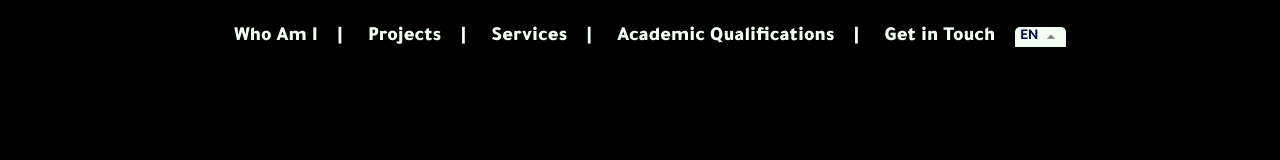
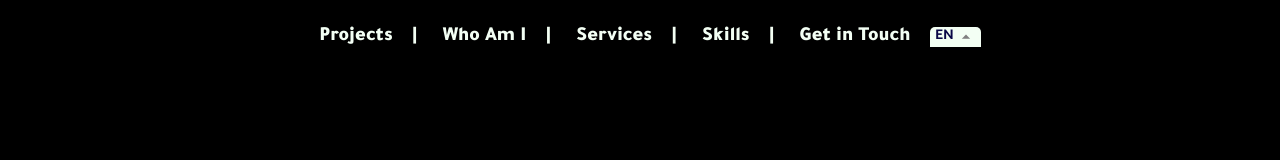
Before and after one commit to AlquserAbod/MyPortfolio, a React (Vite) app: page / in a window 1280 px wide. Shown: the top 160 px of the page. Built offline with nearby package versions, Linux system fonts and the light colour scheme.

Commit message:
edit navbar and footer

```diff
--- a/index.html
+++ b/index.html
@@ -1,5 +1,5 @@
 <!DOCTYPE html>
-<html lang="ar">
+<html >
   <head>
     <meta charset="UTF-8" />
     <link rel="icon" type="image/svg+xml" href="/images/favicon.png" />
@@ -235,7 +235,7 @@
     <meta property="og:url" content="https://alquser.vercel.app" />
     <meta property="og:type" content="website" />
 
-    <link rel="apple-touch-icon" sizes="180x180" href="/apple-touch-icon.png">
+    <link rel="apple-touch-icon" sizes="180x180" href="/images/apple-touch-icon.png">
 
     <title>Alquser Abdullah - Portfolio</title>
   </head>
--- a/public/locales/ar/translation.json
+++ b/public/locales/ar/translation.json
@@ -6,7 +6,7 @@
     "whoami": "من أنا",
     "projects": "المشاريع",
     "services": "الخدمات",
-    "academic_qualifications": "المؤهلات الأكاديمية",
+    "skills": "المهارات",
     "getinTouch": "تواصل معنا"
   },
 
--- a/public/locales/en/translation.json
+++ b/public/locales/en/translation.json
@@ -7,7 +7,7 @@
     "whoami": "Who Am I",
     "projects": "Projects",
     "services": "Services",
-    "academic_qualifications": "Academic Qualifications",
+    "skills": "Skills",
     "getinTouch": "Get in Touch"
   },
 
--- a/public/locales/tr/translation.json
+++ b/public/locales/tr/translation.json
@@ -6,7 +6,7 @@
     "whoami": "Ben Kimim",
     "projects": "Projeler",
     "services": "Hizmetler",
-    "academic_qualifications": "Akademik Yeterlilikler",
+    "skills": "Beceriler",
     "getinTouch": "İletişime Geçin"
   },
 
--- a/src/layout/Navbar/index.tsx
+++ b/src/layout/Navbar/index.tsx
@@ -38,13 +38,6 @@ const Navbar = () => {
 
   const logoUrl = screenWidth > 600 ? noBgLogoUrl : primaryNoBgLogoUrl;
 
-  const handleScroll = (e: any) => {
-    e.preventDefault();
-    const targetId = e.currentTarget.getAttribute("section-class");
-    const targetElement = document.getElementById(targetId);
-    targetElement?.scrollIntoView({ behavior: "smooth" });
-  };
-
   useClickOutside([sidebarRef, sidebarToggleRef], () => {
     if (isSidebarOpen) {
       setIsSidebarOpen(false);
@@ -79,33 +72,34 @@ const Navbar = () => {
           </div>
           <div className={styles.pagesHolder}>
             <span>
-              <a section-class="whoami" onClick={handleScroll}>
+              <a href="#projects">
+                <Trans i18nKey={"navbar.projects"}></Trans>
+              </a>
+            </span>
+
+            <span>
+              <a href="#whoami">
                 <Trans i18nKey="navbar.whoami"></Trans>
               </a>
             </span>
+
             <span>
-              <a section-class="projects" onClick={handleScroll}>
-                <Trans i18nKey={"navbar.projects"}></Trans>
-              </a>
-            </span>
-            <span>
-              <a section-class="services" onClick={handleScroll}>
+              <a href="#services">
                 <Trans i18nKey={"navbar.services"}></Trans>
               </a>
             </span>
             <span>
-              <a section-class="academic_qualifications" onClick={handleScroll}>
-                <Trans i18nKey={"navbar.academic_qualifications"}></Trans>
+              <a href="#skills">
+                <Trans i18nKey={"navbar.skills"}></Trans>
               </a>
             </span>
             <span>
-              <a section-class="getinTouch" onClick={handleScroll}>
+              <a href="#getinTouch">
                 <Trans i18nKey={"navbar.getinTouch"}></Trans>
               </a>
             </span>
           </div>
           <LanguageSelector isScrolled={isScrolled} />{" "}
-          {/* Pass isScrolled state */}
         </div>
 
         <div
```
Also changed, not shown: src/layout/footer/index.tsx (+3 -4 lines).
